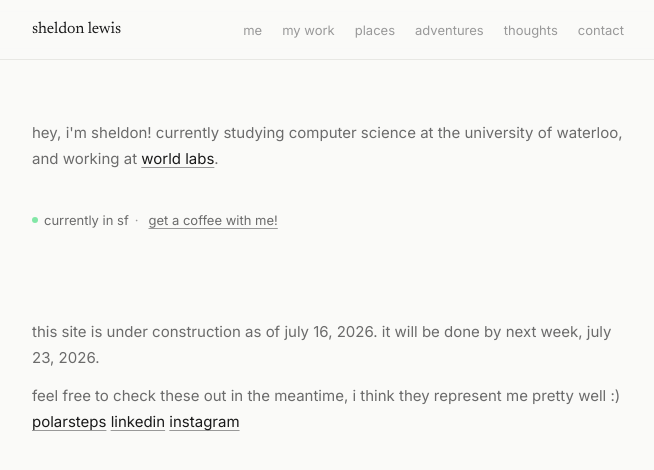
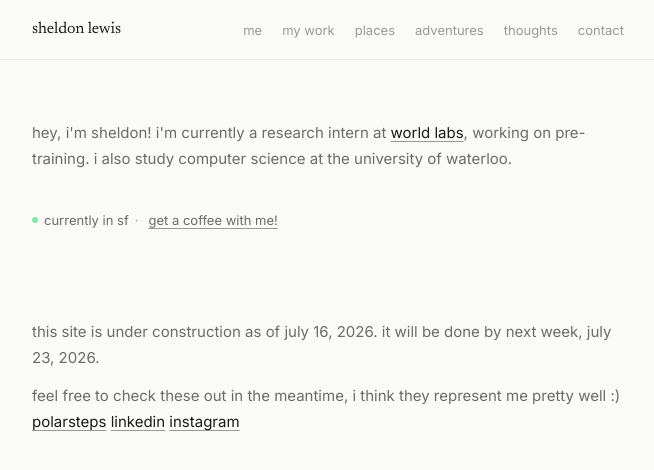
Before and after one commit to sheldonblewis/shelly-site, a Next.js app: page / in a window 1280 px wide. Shown: the top 470 px of the page, without its empty margins (312-966 px from the left). Built offline with nearby package versions, Linux system fonts and the light colour scheme.

Commit message:
Update homepage research introduction

```diff
--- a/pages/index.js
+++ b/pages/index.js
@@ -19,11 +19,11 @@ export default function Home() {
 
       <div className="section">
         <p style={{ marginBottom: '0.75rem' }}>
-          hey, i'm sheldon! currently studying computer science at the university of waterloo, and working at{' '}
+          hey, i'm sheldon! i'm currently a research intern at{' '}
           <a href="https://www.worldlabs.ai" target="_blank" rel="noopener noreferrer">
             world labs
           </a>
-          .
+          , working on pre-training. i also study computer science at the university of waterloo.
         </p>
 
         <div className="location-badge">
```
